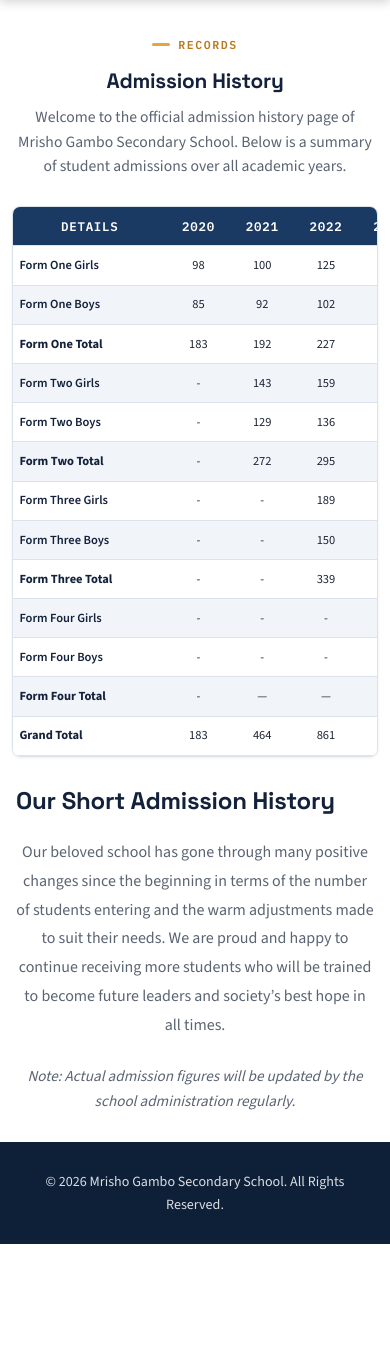
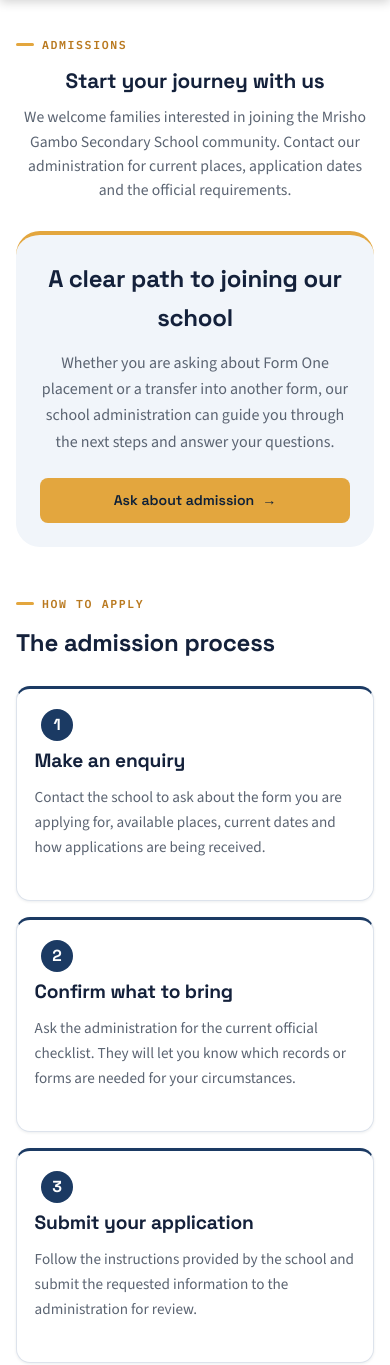
Before and after one commit to mrishogambo/mrishogambo.github.io, a plain HTML site: page admission.html in a window 390 px wide. Shown: the part 235-1600 px from the top of the page. Before the commit the page ends 1479 px from the top, so only its background shows below. Drawn offline with nearby package versions, Linux system fonts and the light colour scheme.

Commit message:
Replace admission history table with admissions guide

```diff
--- a/admission.html
+++ b/admission.html
@@ -3,8 +3,60 @@
 <head>
   <meta charset="UTF-8">
   <meta name="viewport" content="width=device-width, initial-scale=1.0">
-  <title>Admission | Mrisho Gambo Secondary School</title>
+  <meta name="description" content="Learn how to enquire about Form One placement or transfer admission at Mrisho Gambo Secondary School.">
+  <title>Admissions | Mrisho Gambo Secondary School</title>
   <link rel="stylesheet" href="style.css">
+  <style>
+    .admission-intro {
+      background: var(--panel);
+      border-radius: var(--radius-lg);
+      padding: clamp(1.5rem, 4vw, 3rem);
+      text-align: center;
+      margin-bottom: 2.5rem;
+      border-top: 4px solid var(--gold);
+    }
+    .admission-intro h2 { font-size: clamp(1.5rem, 3vw, 2rem); margin-bottom: 0.75rem; }
+    .admission-intro p { max-width: 700px; margin: 0 auto 1.4rem; color: var(--text-muted); }
+    .admission-steps { counter-reset: admission-step; }
+    .admission-steps .card { position: relative; padding-top: 3.5rem; }
+    .admission-steps .card::before {
+      counter-increment: admission-step;
+      content: counter(admission-step);
+      position: absolute;
+      top: 1.25rem;
+      left: 1.5rem;
+      display: grid;
+      place-items: center;
+      width: 2rem;
+      height: 2rem;
+      border-radius: 50%;
+      background: var(--indigo);
+      color: var(--paper);
+      font-family: var(--font-display);
+      font-weight: 700;
+    }
+    .admission-note {
+      background: #fff8e9;
+      border-left: 4px solid var(--gold);
+      border-radius: var(--radius-sm);
+      padding: 1rem 1.2rem;
+      color: var(--text);
+      margin-top: 1.25rem;
+    }
+    .admission-faq { max-width: 800px; margin: 0 auto; }
+    .admission-faq details {
+      background: var(--paper);
+      border: 1px solid var(--line);
+      border-radius: var(--radius-sm);
+      padding: 1rem 1.2rem;
+      margin-bottom: 0.75rem;
+    }
+    .admission-faq summary { color: var(--ink); font-family: var(--font-display); font-weight: 700; cursor: pointer; }
+    .admission-faq details p { color: var(--text-muted); margin-top: 0.75rem; }
+    .admission-contact { text-align: center; background: var(--indigo); color: var(--paper); padding: 2rem; border-radius: var(--radius-lg); }
+    .admission-contact h2 { color: var(--paper); margin-bottom: 0.5rem; }
+    .admission-contact p { color: rgba(255,255,255,.88); margin-bottom: 1.2rem; }
+  </style>
 </head>
 <body>
 
@@ -16,7 +68,7 @@
     </div>
   </header>
 
-    <nav class="main-nav">
+  <nav class="main-nav">
     <div class="nav-inner">
       <span class="nav-brand">Menu</span>
       <button class="nav-toggle" aria-label="Toggle navigation menu" aria-expanded="false">
@@ -27,7 +79,7 @@
       <li><a href="home.html">Home</a></li>
       <li><a href="about.html">About</a></li>
       <li><a href="departments.html">Departments</a></li>
-      <li><a href="admission.html" class="active">Admission</a></li>
+      <li><a href="admission.html" class="active" aria-current="page">Admission</a></li>
       <li><a href="results.html">Results</a></li>
       <li><a href="news.html">News</a></li>
       <li><a href="notes.html">Materials</a></li>
@@ -36,94 +88,81 @@
   </nav>
 
   <main>
-    <span class="eyebrow text-center">Records</span>
-    <h1 class="page-title">Admission History</h1>
+    <span class="eyebrow">Admissions</span>
+    <h1 class="page-title">Start your journey with us</h1>
     <p class="page-subtitle">
-      Welcome to the official admission history page of Mrisho Gambo Secondary School.
-      Below is a summary of student admissions over all academic years.
+      We welcome families interested in joining the Mrisho Gambo Secondary School community.
+      Contact our administration for current places, application dates and the official requirements.
     </p>
 
-    <div class="table-wrap">
-      <table>
-        <thead>
-          <tr>
-            <th>Details</th>
-            <th>2020</th>
-            <th>2021</th>
-            <th>2022</th>
-            <th>2023</th>
-            <th>2024</th>
-            <th>2025</th>
-            <th>2026</th>
-          </tr>
-        </thead>
-        <tbody>
-          <tr>
-            <td>Form One Girls</td>
-            <td>98</td><td>100</td><td>125</td><td>134</td><td>142</td><td>150</td><td>205</td>
-          </tr>
-          <tr>
-            <td>Form One Boys</td>
-            <td>85</td><td>92</td><td>102</td><td>123</td><td>111</td><td>136</td><td>195</td>
-          </tr>
-          <tr>
-            <td><strong>Form One Total</strong></td>
-            <td>183</td><td>192</td><td>227</td><td>257</td><td>253</td><td>286</td><td>400</td>
-          </tr>
-          <tr>
-            <td>Form Two Girls</td>
-            <td>-</td><td>143</td><td>159</td><td>175</td><td>180</td><td>175</td><td>229</td>
-          </tr>
-          <tr>
-            <td>Form Two Boys</td>
-            <td>-</td><td>129</td><td>136</td><td>143</td><td>150</td><td>160</td><td>221</td>
-          </tr>
-          <tr>
-            <td><strong>Form Two Total</strong></td>
-            <td>-</td><td>272</td><td>295</td><td>318</td><td>330</td><td>335</td><td>450</td>
-          </tr>
-          <tr>
-            <td>Form Three Girls</td>
-            <td>-</td><td>-</td><td>189</td><td>209</td><td>232</td><td>240</td><td>287</td>
-          </tr>
-          <tr>
-            <td>Form Three Boys</td>
-            <td>-</td><td>-</td><td>150</td><td>169</td><td>181</td><td>190</td><td>246</td>
-          </tr>
-          <tr>
-            <td><strong>Form Three Total</strong></td>
-            <td>-</td><td>-</td><td>339</td><td>378</td><td>413</td><td>430</td><td>533</td>
-          </tr>
-          <tr>
-            <td>Form Four Girls</td>
-            <td>-</td><td>-</td><td>-</td><td>145</td><td>167</td><td>188</td><td>192</td>
-          </tr>
-          <tr>
-            <td>Form Four Boys</td>
-            <td>-</td><td>-</td><td>-</td><td>119</td><td>125</td><td>119</td><td>120</td>
-          </tr>
-          <tr>
-            <td><strong>Form Four Total</strong></td>
-            <td>-</td><td>—</td><td>—</td><td>264</td><td>292</td><td>307</td><td>312</td>
-          </tr>
-          <tr>
-            <td><strong>Grand Total</strong></td>
-            <td>183</td><td>464</td><td>861</td><td>1217</td><td>1288</td><td>1358</td><td>1695</td>
-          </tr>
-        </tbody>
-      </table>
-    </div>
+    <section class="admission-intro" aria-labelledby="welcome-heading">
+      <h2 id="welcome-heading">A clear path to joining our school</h2>
+      <p>
+        Whether you are asking about Form One placement or a transfer into another form,
+        our school administration can guide you through the next steps and answer your questions.
+      </p>
+      <a href="contact.html" class="btn btn-accent">Ask about admission</a>
+    </section>
 
-    <section class="mt-2">
-      <h2>Our Short Admission History</h2>
-      <p class="max-w-prose mx-auto text-muted leading-relaxed text-center">
-        Our beloved school has gone through many positive changes since the beginning in terms of the number of students
-        entering and the warm adjustments made to suit their needs. We are proud and happy to continue
-        receiving more students who will be trained to become future leaders and society’s best hope in all times.
-      </p>
-      <p class="text-center mt-2 text-muted" style="font-size:0.95rem;">
-        <em>Note: Actual admission figures will be updated by the school administration regularly.</em>
-      </p>
+    <section aria-labelledby="steps-heading">
+      <span class="eyebrow">How to apply</span>
+      <h2 id="steps-heading">The admission process</h2>
+      <div class="card-grid admission-steps">
+        <article class="card">
+          <h3>Make an enquiry</h3>
+          <p>Contact the school to ask about the form you are applying for, available places, current dates and how applications are being received.</p>
+        </article>
+        <article class="card">
+          <h3>Confirm what to bring</h3>
+          <p>Ask the administration for the current official checklist. They will let you know which records or forms are needed for your circumstances.</p>
+        </article>
+        <article class="card">
+          <h3>Submit your application</h3>
+          <p>Follow the instructions provided by the school and submit the requested information to the administration for review.</p>
+        </article>
+        <article class="card">
+          <h3>Receive next steps</h3>
+          <p>The school will explain the outcome, reporting arrangements and any remaining steps directly to the applicant or family.</p>
+        </article>
+      </div>
+    </section>
+
+    <section aria-labelledby="prepare-heading">
+      <span class="eyebrow">Be prepared</span>
+      <h2 id="prepare-heading">Before you contact us</h2>
+      <p>To help the administration advise you, have these details ready where applicable:</p>
+      <ul class="content-list" style="margin-top: 1rem;">
+        <li><strong>Student details:</strong> Full name, date of birth and the form being requested.</li>
+        <li><strong>Previous school:</strong> Name of the school and the student's current or most recently completed form.</li>
+        <li><strong>Academic records:</strong> Ask whether examination results, reports or a transfer letter are needed for this application.</li>
+        <li><strong>Parent or guardian contact:</strong> A current phone number and other contact details requested by the school.</li>
+      </ul>
+      <p class="admission-note"><strong>Please note:</strong> This is a preparation guide, not the official document checklist. Requirements can vary by form and application type. Confirm the current instructions with the school before making copies or travelling.</p>
+    </section>
+
+    <section aria-labelledby="faq-heading">
+      <span class="eyebrow">Helpful information</span>
+      <h2 id="faq-heading">Common questions</h2>
+      <div class="admission-faq">
+        <details>
+          <summary>How do I find out if there are places available?</summary>
+          <p>Contact the school administration directly. Availability and application periods may change during the year.</p>
+        </details>
+        <details>
+          <summary>Can I apply for a transfer into another form?</summary>
+          <p>Ask the administration about transfer availability and the records they require to assess the request.</p>
+        </details>
+        <details>
+          <summary>Where can I get the official application requirements?</summary>
+          <p>Contact the school before applying. The administration can provide the latest instructions and tell you how to submit an application.</p>
+        </details>
+      </div>
+    </section>
+
+    <section class="admission-contact" aria-labelledby="contact-admissions-heading">
+      <h2 id="contact-admissions-heading">Ready to ask us a question?</h2>
+      <p>Get in touch with the school for the latest admission information.</p>
+      <a href="contact.html" class="btn btn-accent">Contact the school</a>
     </section>
   </main>
 
```
